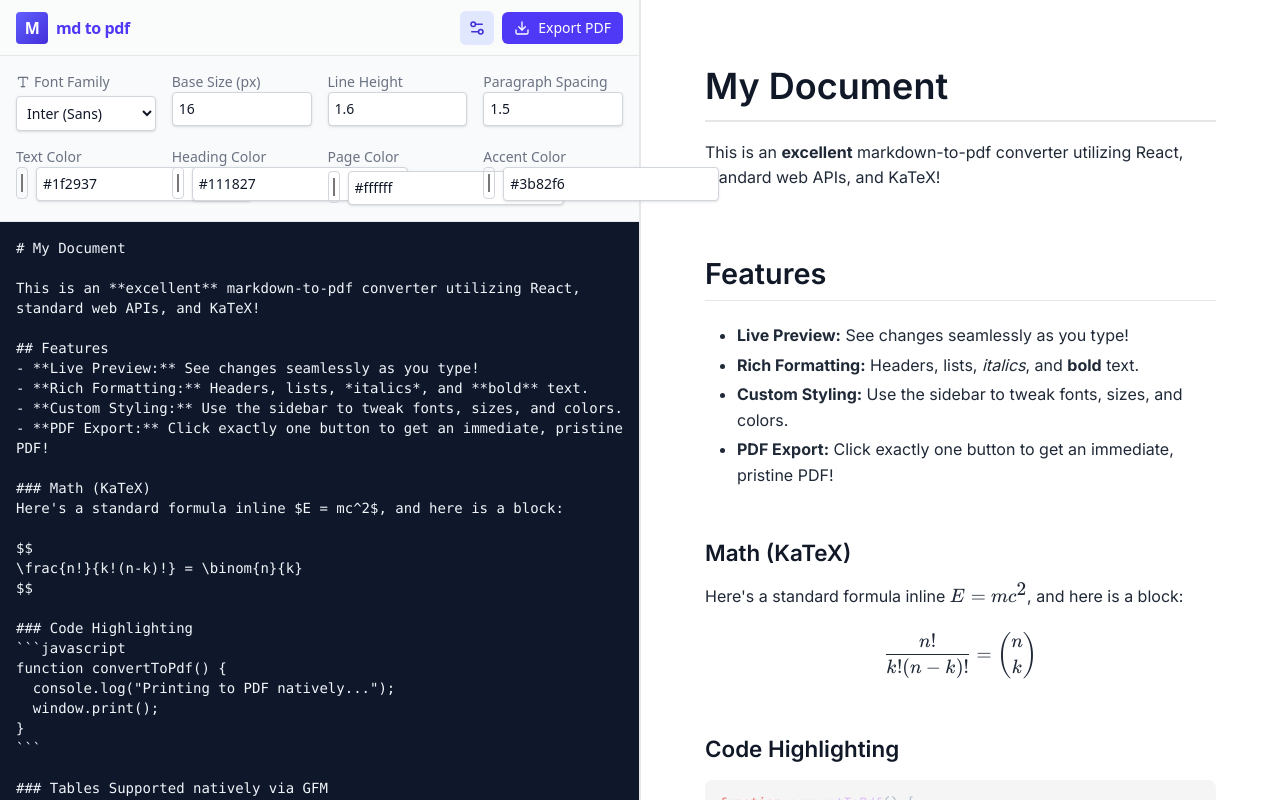
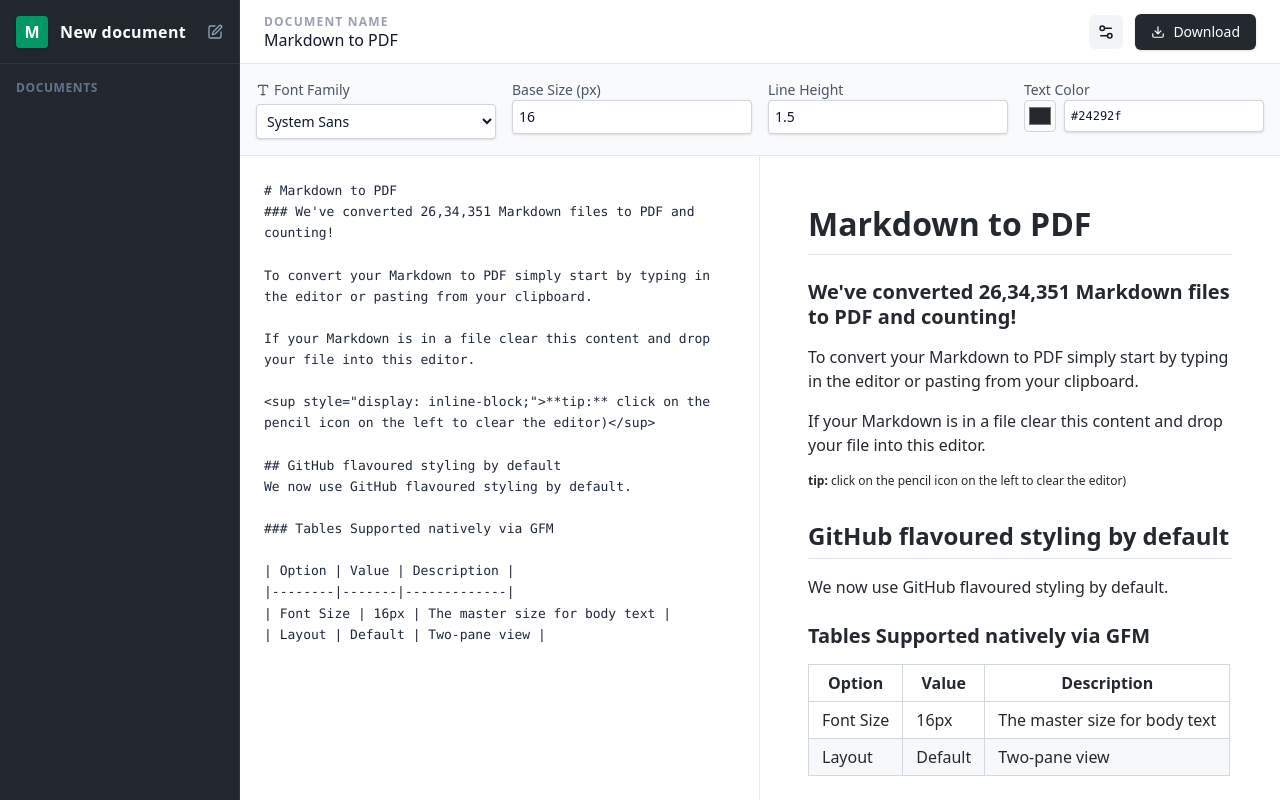
Before and after one commit to kevinnadar22/md-to-pdf, a React (Vite) app: page / in a window 1280 px wide. Both pictures are taken after a click on the button "Style Settings". Built offline with nearby package versions, Linux system fonts and the light colour scheme.

Commit message:
feat: integrate GitHub Markdown styling and rehype
- Add `github-markdown-css` for improved rendering
- Add `rehype-raw` to support HTML elements
- Implement local storage persistence for markdown
- Standardize base styles and default theme settings

```diff
--- a/package.json
+++ b/package.json
@@ -17,6 +17,7 @@
     "clsx": "^2.1.1",
     "dotenv": "^17.2.3",
     "express": "^4.21.2",
+    "github-markdown-css": "^5.9.0",
     "highlight.js": "^11.11.1",
     "katex": "^0.17.0",
     "lucide-react": "^0.546.0",
@@ -26,6 +27,7 @@
     "react-markdown": "^10.1.0",
     "rehype-highlight": "^7.0.2",
     "rehype-katex": "^7.0.1",
+    "rehype-raw": "^7.0.0",
     "remark-gfm": "^4.0.1",
     "remark-math": "^6.0.0",
     "tailwind-merge": "^3.6.0",
--- a/src/App.tsx
+++ b/src/App.tsx
@@ -1,19 +1,61 @@
-import React, { useState, useEffect } from 'react';
+import React, { useState, useEffect, useRef } from 'react';
 import ReactMarkdown from 'react-markdown';
 import remarkGfm from 'remark-gfm';
 import remarkMath from 'remark-math';
 import rehypeKatex from 'rehype-katex';
 import rehypeHighlight from 'rehype-highlight';
-import { Settings2, Download, Maximize2, Type, PaintBucket, LayoutTemplate } from 'lucide-react';
+import rehypeRaw from 'rehype-raw';
+import { Settings2, Download, Type, Edit, FileText } from 'lucide-react';
 import { defaultSettings, defaultMarkdown, fontOptions, StyleSettings } from './types';
 
+import 'github-markdown-css/github-markdown-light.css';
 import 'katex/dist/katex.min.css';
-import 'highlight.js/styles/github-dark-dimmed.css';
+import 'highlight.js/styles/github.css';
 
 export default function App() {
-  const [markdown, setMarkdown] = useState(defaultMarkdown);
+  const [markdown, setMarkdown] = useState(() => {
+    const saved = localStorage.getItem('docuforge_markdown');
+    return saved !== null ? saved : defaultMarkdown;
+  });
   const [settings, setSettings] = useState<StyleSettings>(defaultSettings);
   const [showSettings, setShowSettings] = useState(false);
+
+  const editorRef = useRef<HTMLTextAreaElement>(null);
+  const previewRef = useRef<HTMLDivElement>(null);
+  const isSyncingLeftScroll = useRef(false);
+  const isSyncingRightScroll = useRef(false);
+
+  useEffect(() => {
+    localStorage.setItem('docuforge_markdown', markdown);
+  }, [markdown]);
+
+  const handleEditorScroll = (e: React.UIEvent<HTMLTextAreaElement>) => {
+    if (!previewRef.current) return;
+    if (isSyncingLeftScroll.current) {
+        isSyncingLeftScroll.current = false;
+        return;
+    }
+    isSyncingRightScroll.current = true;
+    const target = e.currentTarget;
+    const percentage = target.scrollTop / (target.scrollHeight - target.clientHeight);
+    if (!isNaN(percentage) && target.scrollHeight > target.clientHeight) {
+        previewRef.current.scrollTop = percentage * (previewRef.current.scrollHeight - previewRef.current.clientHeight);
+    }
+  };
+
+  const handlePreviewScroll = (e: React.UIEvent<HTMLDivElement>) => {
+    if (!editorRef.current) return;
+    if (isSyncingRightScroll.current) {
+        isSyncingRightScroll.current = false;
+        return;
+    }
+    isSyncingLeftScroll.current = true;
+    const target = e.currentTarget;
+    const percentage = target.scrollTop / (target.scrollHeight - target.clientHeight);
+    if (!isNaN(percentage) && target.scrollHeight > target.clientHeight) {
+        editorRef.current.scrollTop = percentage * (editorRef.current.scrollHeight - editorRef.current.clientHeight);
+    }
+  };
 
   const handlePrint = () => {
     window.print();
@@ -31,42 +73,63 @@ export default function App() {
   } as React.CSSProperties;
 
   return (
-    <div className="w-full h-screen flex flex-col md:flex-row overflow-hidden print:h-auto print:overflow-visible print:block print:bg-white bg-gray-50 font-sans text-gray-900">
+    <div className="w-full h-screen flex overflow-hidden bg-white font-sans text-gray-900 print:block print:h-auto print:overflow-visible print:bg-white">
 
-      {/* Editor Pane */}
-      <div className="w-full md:w-1/2 h-1/2 md:h-full flex flex-col border-b md:border-b-0 md:border-r border-gray-200 bg-white print:hidden z-10">
-        <div className="h-14 border-b border-gray-200 flex items-center justify-between px-4 bg-gray-50/80 backdrop-blur">
-          <div className="flex items-center gap-2 text-indigo-600 font-semibold tracking-tight">
-            <div className="w-8 h-8 bg-gradient-to-br from-indigo-500 to-indigo-700 rounded flex items-center justify-center text-white text-base font-bold select-none">
+      {/* Dark Sidebar (hidden on print) */}
+      <div className="w-16 md:w-[240px] bg-[#22272e] text-slate-300 flex-col hidden sm:flex shrink-0 print:hidden border-r border-[#30363d]">
+        <div className="h-16 flex items-center px-4 border-b border-[#30363d]">
+          <div className="w-8 h-8 bg-emerald-600 rounded flex items-center justify-center text-white font-bold shrink-0 shadow-sm">
             M
           </div>
-            <span>md to pdf</span>
+          <span className="ml-3 font-semibold text-white hidden md:block tracking-wide">New document</span>
+          <div className="ml-auto hidden md:flex text-slate-400 hover:text-white cursor-pointer">
+            <Edit size={16} />
           </div>
-          <div className="flex items-center gap-2">
+        </div>
+        <div className="flex-1 p-4">
+          <p className="text-xs font-semibold text-slate-500 uppercase tracking-wider mb-2 hidden md:block">Documents</p>
+          <div className="md:hidden flex justify-center text-slate-500">
+            <FileText size={20} />
+          </div>
+        </div>
+      </div>
+
+      {/* Main Content Area */}
+      <div className="flex-1 flex flex-col min-w-0">
+
+        {/* Top Header */}
+        <div className="h-16 border-b border-gray-200 flex items-center justify-between px-4 md:px-6 bg-white shrink-0 print:hidden z-10">
+          <div className="flex items-center gap-3">
+             <div className="flex flex-col">
+               <span className="text-[10px] md:text-xs text-gray-400 font-bold uppercase tracking-widest leading-none mb-1">Document Name</span>
+               <span className="text-gray-900 font-medium leading-none text-sm md:text-base">Markdown to PDF</span>
+             </div>
+          </div>
+          <div className="flex items-center gap-2 md:gap-3">
             <button
               onClick={() => setShowSettings(!showSettings)}
-              className={`p-2 rounded-md hover:bg-gray-200 transition-colors ${showSettings ? 'bg-indigo-100 text-indigo-700' : 'text-gray-600'}`}
+              className={`p-2 rounded-md transition-colors ${showSettings ? 'bg-gray-100 text-gray-900' : 'text-gray-500 hover:text-gray-900 hover:bg-gray-50'}`}
               title="Style Settings"
             >
               <Settings2 size={18} />
             </button>
             <button
               onClick={handlePrint}
-              className="flex items-center gap-2 bg-indigo-600 text-white px-3 py-1.5 rounded-md hover:bg-indigo-700 transition-colors text-sm font-medium"
+              className="flex items-center gap-2 bg-[#24292f] text-white px-3 md:px-4 py-1.5 md:py-2 rounded-md hover:bg-black transition-colors text-xs md:text-sm font-medium shadow-sm"
             >
-              <Download size={16} />
-              <span>Export PDF</span>
+              <Download size={14} />
+              <span className="hidden md:inline">Download</span>
             </button>
           </div>
         </div>
 
         {/* Settings Panel (Collapsible) */}
         {showSettings && (
-          <div className="border-b border-gray-200 bg-gray-50 p-4 grid grid-cols-2 lg:grid-cols-4 gap-4 text-sm animate-in slide-in-from-top-2">
+          <div className="border-b border-gray-200 bg-gray-50 p-4 grid grid-cols-2 lg:grid-cols-4 gap-4 text-sm animate-in slide-in-from-top-2 print:hidden z-0">
             <div className="space-y-1">
-              <label className="text-gray-500 font-medium flex items-center gap-1"><Type size={14}/> Font Family</label>
+              <label className="text-gray-600 font-medium flex items-center gap-1"><Type size={14}/> Font Family</label>
               <select
-                className="w-full p-1.5 border border-gray-300 rounded bg-white shadow-sm"
+                className="w-full p-1.5 border border-gray-300 rounded bg-white shadow-sm focus:ring-1 focus:ring-emerald-500 focus:border-emerald-500 outline-none"
                 value={settings.fontFamily}
                 onChange={e => setSettings({...settings, fontFamily: e.target.value})}
               >
@@ -75,112 +138,54 @@ export default function App() {
             </div>
 
             <div className="space-y-1">
-              <label className="text-gray-500 font-medium">Base Size (px)</label>
+              <label className="text-gray-600 font-medium">Base Size (px)</label>
               <input
                 type="number"
-                className="w-full p-1.5 border border-gray-300 rounded bg-white shadow-sm"
+                className="w-full p-1.5 border border-gray-300 rounded bg-white shadow-sm focus:ring-1 focus:ring-emerald-500 focus:border-emerald-500 outline-none"
                 value={settings.fontSize}
                 onChange={e => setSettings({...settings, fontSize: Number(e.target.value)})}
               />
             </div>
 
             <div className="space-y-1">
-              <label className="text-gray-500 font-medium">Line Height</label>
+              <label className="text-gray-600 font-medium">Line Height</label>
               <input
                 type="number" step="0.1"
-                className="w-full p-1.5 border border-gray-300 rounded bg-white shadow-sm"
+                className="w-full p-1.5 border border-gray-300 rounded bg-white shadow-sm focus:ring-1 focus:ring-emerald-500 focus:border-emerald-500 outline-none"
                 value={settings.lineHeight}
                 onChange={e => setSettings({...settings, lineHeight: Number(e.target.value)})}
               />
             </div>
 
             <div className="space-y-1">
-              <label className="text-gray-500 font-medium">Paragraph Spacing</label>
-              <input
-                type="number" step="0.1"
-                className="w-full p-1.5 border border-gray-300 rounded bg-white shadow-sm"
-                value={settings.paragraphSpacing}
-                onChange={e => setSettings({...settings, paragraphSpacing: Number(e.target.value)})}
-              />
-            </div>
-
-            <div className="space-y-1">
-              <label className="text-gray-500 font-medium">Text Color</label>
+              <label className="text-gray-600 font-medium">Text Color</label>
               <div className="flex gap-2">
                 <input
                   type="color"
-                  className="w-8 h-8 rounded cursor-pointer border border-gray-300 p-0.5"
+                  className="w-8 h-8 rounded cursor-pointer border border-gray-300 p-0.5 aspect-square"
                   value={settings.textColor}
                   onChange={e => setSettings({...settings, textColor: e.target.value})}
                 />
                 <input
                   type="text"
-                  className="flex-1 p-1.5 border border-gray-300 rounded bg-white shadow-sm"
+                  className="flex-1 p-1.5 border border-gray-300 rounded bg-white shadow-sm font-mono text-xs focus:ring-1 focus:ring-emerald-500 focus:border-emerald-500 outline-none"
                   value={settings.textColor}
                   onChange={e => setSettings({...settings, textColor: e.target.value})}
-                />
-              </div>
-            </div>
-
-            <div className="space-y-1">
-              <label className="text-gray-500 font-medium">Heading Color</label>
-              <div className="flex gap-2">
-                <input
-                  type="color"
-                  className="w-8 h-8 rounded cursor-pointer border border-gray-300 p-0.5"
-                  value={settings.headingColor}
-                  onChange={e => setSettings({...settings, headingColor: e.target.value})}
-                />
-                <input
-                  type="text"
-                  className="flex-1 p-1.5 border border-gray-300 rounded bg-white shadow-sm"
-                  value={settings.headingColor}
-                  onChange={e => setSettings({...settings, headingColor: e.target.value})}
-                />
-              </div>
-            </div>
-
-            <div className="space-y-1">
-              <label className="text-gray-500 font-medium flex items-center gap-1">Page Color</label>
-              <div className="flex gap-2">
-                <input
-                  type="color"
-                  className="w-8 h-8 rounded cursor-pointer border border-gray-300 p-0.5"
-                  value={settings.backgroundColor}
-                  onChange={e => setSettings({...settings, backgroundColor: e.target.value})}
-                />
-                <input
-                  type="text"
-                  className="flex-1 p-1.5 border border-gray-300 rounded bg-white shadow-sm"
-                  value={settings.backgroundColor}
-                  onChange={e => setSettings({...settings, backgroundColor: e.target.value})}
-                />
-              </div>
-            </div>
-
-            <div className="space-y-1">
-              <label className="text-gray-500 font-medium">Accent Color</label>
-              <div className="flex gap-2">
-                <input
-                  type="color"
-                  className="w-8 h-8 rounded cursor-pointer border border-gray-300 p-0.5"
-                  value={settings.accentColor}
-                  onChange={e => setSettings({...settings, accentColor: e.target.value})}
-                />
-                <input
-                  type="text"
-                  className="flex-1 p-1.5 border border-gray-300 rounded bg-white shadow-sm"
-                  value={settings.accentColor}
-                  onChange={e => setSettings({...settings, accentColor: e.target.value})}
                 />
               </div>
             </div>
           </div>
         )}
 
-        {/* Text Area */}
+        {/* Editor and Preview Split */}
+        <div className="flex-1 flex flex-col md:flex-row overflow-hidden print:block print:h-auto print:overflow-visible">
+
+          {/* Editor Pane */}
+          <div className="w-full md:w-1/2 h-1/2 md:h-full flex flex-col print:hidden border-b md:border-b-0 md:border-r border-gray-200">
             <textarea
-          className="flex-1 w-full bg-slate-900 text-slate-100 p-4 font-mono text-sm resize-none focus:outline-none"
+              ref={editorRef}
+              onScroll={handleEditorScroll}
+              className="flex-1 w-full bg-white text-gray-800 p-6 font-mono text-[13px] leading-relaxed resize-none focus:outline-none overflow-y-auto"
               value={markdown}
               onChange={(e) => setMarkdown(e.target.value)}
               spellCheck={false}
@@ -190,13 +195,15 @@ export default function App() {
 
           {/* Preview Pane */}
           <div
-        className="w-full md:w-1/2 h-1/2 md:h-full overflow-y-auto flex print:w-full print:block print:h-auto print:overflow-visible print:border-none print:bg-white border-l border-gray-200"
+            ref={previewRef}
+            onScroll={handlePreviewScroll}
+            className="w-full md:w-1/2 h-1/2 md:h-full overflow-y-auto flex print:w-full print:block print:h-auto print:overflow-visible bg-white print:bg-white"
             style={cssVariables}
           >
-        <div className="w-full h-fit max-w-[210mm] print:max-w-none mx-auto print:mx-0 p-8 md:p-12 lg:p-16 print:p-[20mm] markdown-preview print:block">
+            <div className="w-full h-fit max-w-[900px] p-6 md:p-10 lg:p-12 print:p-0 markdown-body print:block mx-auto">
               <ReactMarkdown
                 remarkPlugins={[remarkGfm, remarkMath]}
-            rehypePlugins={[rehypeKatex, rehypeHighlight]}
+                rehypePlugins={[rehypeRaw, rehypeKatex, rehypeHighlight]}
               >
                 {markdown}
               </ReactMarkdown>
@@ -204,5 +211,7 @@ export default function App() {
           </div>
 
         </div>
+      </div>
+    </div>
   );
 }
--- a/src/index.css
+++ b/src/index.css
@@ -3,140 +3,41 @@
 
 /* Document & Markdown Customization Variables */
 :root {
-  --font-family: 'Inter', sans-serif;
+  --font-family: 'system-ui', sans-serif;
   --font-size: 16px;
-  --line-height: 1.6;
+  --line-height: 1.5;
   --p-spacing: 1.5;
-  --text-color: #1f2937;
-  --heading-color: #111827;
+  --text-color: #24292f;
+  --heading-color: #24292f;
   --bg-color: #ffffff;
-  --accent-color: #3b82f6;
+  --accent-color: #0969da;
 }
 
 body {
-  background-color: var(--color-gray-50);
+  background-color: #f3f4f6;
   margin: 0;
 }
 
 /* Base Markdown Styles */
-.markdown-preview {
-  font-family: var(--font-family);
-  font-size: var(--font-size);
-  line-height: var(--line-height);
-  color: var(--text-color);
-  background-color: var(--bg-color);
-  max-width: 100%;
+.markdown-body {
+  font-family: var(--font-family) !important;
+  font-size: var(--font-size) !important;
+  line-height: var(--line-height) !important;
+  color: var(--text-color) !important;
+  background-color: var(--bg-color) !important;
 }
 
-.markdown-preview > *:first-child {
-  margin-top: 0;
+.markdown-body h1,
+.markdown-body h2,
+.markdown-body h3,
+.markdown-body h4,
+.markdown-body h5,
+.markdown-body h6 {
+  color: var(--heading-color) !important;
 }
 
-.markdown-preview h1,
-.markdown-preview h2,
-.markdown-preview h3,
-.markdown-preview h4,
-.markdown-preview h5,
-.markdown-preview h6 {
-  color: var(--heading-color);
-  font-weight: 600;
-  margin-top: calc(1.5 * var(--p-spacing) * 1em);
-  margin-bottom: calc(0.5 * var(--p-spacing) * 1em);
-  line-height: 1.25;
-}
-
-.markdown-preview h1 { font-size: 2.25em; border-bottom: 2px solid rgba(128,128,128,0.2); padding-bottom: 0.3em; margin-bottom: 0.5em; }
-.markdown-preview h2 { font-size: 1.8em; border-bottom: 1px solid rgba(128,128,128,0.2); padding-bottom: 0.3em; }
-.markdown-preview h3 { font-size: 1.4em; }
-.markdown-preview h4 { font-size: 1.2em; }
-
-.markdown-preview p {
-  margin-bottom: calc(var(--p-spacing) * 1em);
-}
-
-.markdown-preview a {
-  color: var(--accent-color);
-  text-decoration: none;
-}
-.markdown-preview a:hover {
-  text-decoration: underline;
-}
-
-.markdown-preview ul, .markdown-preview ol {
-  margin-bottom: calc(var(--p-spacing) * 1em);
-  padding-left: 2em;
-}
-
-.markdown-preview ul { list-style-type: disc; }
-.markdown-preview ol { list-style-type: decimal; }
-.markdown-preview li + li { margin-top: 0.25em; }
-
-.markdown-preview blockquote {
-  border-left: 4px solid var(--accent-color);
-  padding-left: 1em;
-  margin-bottom: calc(var(--p-spacing) * 1em);
-  color: inherit;
-  opacity: 0.8;
-  font-style: italic;
-  background: rgba(128, 128, 128, 0.05);
-  padding-top: 0.5em;
-  padding-bottom: 0.5em;
-  border-radius: 0 0.5em 0.5em 0;
-}
-
-.markdown-preview pre {
-  background-color: rgba(0, 0, 0, 0.04);
-  padding: 1em;
-  border-radius: 0.5em;
-  overflow-x: auto;
-  margin-bottom: calc(var(--p-spacing) * 1em);
-  font-family: "JetBrains Mono", monospace;
-  font-size: 0.9em;
-}
-
-.markdown-preview code {
-  font-family: "JetBrains Mono", monospace;
-  background-color: rgba(0, 0, 0, 0.04);
-  padding: 0.2em 0.4em;
-  border-radius: 0.25em;
-  font-size: 0.9em;
-}
-
-.markdown-preview pre code {
-  background-color: transparent;
-  padding: 0;
-  border-radius: 0;
-  line-height: 1.4;
-}
-
-.markdown-preview table {
-  width: 100%;
-  border-collapse: collapse;
-  margin-bottom: calc(var(--p-spacing) * 1em);
-}
-
-.markdown-preview th, .markdown-preview td {
-  border: 1px solid rgba(128,128,128,0.2);
-  padding: 0.5em 0.75em;
-  text-align: left;
-}
-
-.markdown-preview th {
-  background-color: rgba(0,0,0,0.02);
-  font-weight: 600;
-}
-
-.markdown-preview img {
-  max-width: 100%;
-  height: auto;
-  border-radius: 0.375em;
-  margin-bottom: calc(var(--p-spacing) * 1em);
-}
-
-.markdown-preview hr {
-  border: 0;
-  border-top: 2px solid rgba(128,128,128,0.1);
-  margin: 2em 0;
+.markdown-body a {
+  color: var(--accent-color) !important;
 }
 
 /* Print CSS setup for full fidelity */
@@ -150,7 +51,7 @@ body {
     padding: 0 !important;
   }
 
-  .markdown-preview {
+  .markdown-body {
     -webkit-print-color-adjust: exact !important;
     print-color-adjust: exact !important;
   }
--- a/src/types.ts
+++ b/src/types.ts
@@ -10,14 +10,14 @@ export interface StyleSettings {
 }
 
 export const defaultSettings: StyleSettings = {
-  fontFamily: 'Inter',
+  fontFamily: 'system-ui, -apple-system, sans-serif',
   fontSize: 16,
-  lineHeight: 1.6,
+  lineHeight: 1.5,
   paragraphSpacing: 1.5,
-  textColor: '#1f2937',  // tailwind gray-800
-  headingColor: '#111827', // tailwind gray-900
+  textColor: '#24292f',
+  headingColor: '#24292f',
   backgroundColor: '#ffffff',
-  accentColor: '#3b82f6', // tailwind blue-500
+  accentColor: '#0969da',
 };
 
 export const fontOptions = [
@@ -29,30 +29,17 @@ export const fontOptions = [
   { name: 'System Sans', value: 'system-ui, -apple-system, sans-serif' },
 ];
 
-export const defaultMarkdown = `# My Document
+export const defaultMarkdown = `# Markdown to PDF
+### We've converted 26,34,351 Markdown files to PDF and counting!
 
-This is an **excellent** markdown-to-pdf converter utilizing React, standard web APIs, and KaTeX!
+To convert your Markdown to PDF simply start by typing in the editor or pasting from your clipboard.
 
-## Features
-- **Live Preview:** See changes seamlessly as you type!
-- **Rich Formatting:** Headers, lists, *italics*, and **bold** text.
-- **Custom Styling:** Use the sidebar to tweak fonts, sizes, and colors.
-- **PDF Export:** Click exactly one button to get an immediate, pristine PDF!
+If your Markdown is in a file clear this content and drop your file into this editor.
 
-### Math (KaTeX)
-Here's a standard formula inline $E = mc^2$, and here is a block:
+<sup style="display: inline-block;">**tip:** click on the pencil icon on the left to clear the editor)</sup>
 
-$$
-\\frac{n!}{k!(n-k)!} = \\binom{n}{k}
-$$
-
-### Code Highlighting
-\`\`\`javascript
-function convertToPdf() {
-  console.log("Printing to PDF natively...");
-  window.print();
-}
-\`\`\`
+## GitHub flavoured styling by default
+We now use GitHub flavoured styling by default.
 
 ### Tables Supported natively via GFM
 
@@ -60,6 +47,4 @@ function convertToPdf() {
 |--------|-------|-------------|
 | Font Size | 16px | The master size for body text |
 | Layout | Default | Two-pane view |
-
-> "Simplicity is the ultimate sophistication." — Leonardo da Vinci
 `;
```
Also changed, not shown: 1 other file (tests, documents, lock files or other folders). Lines whose indentation alone changed are shown as unchanged.
